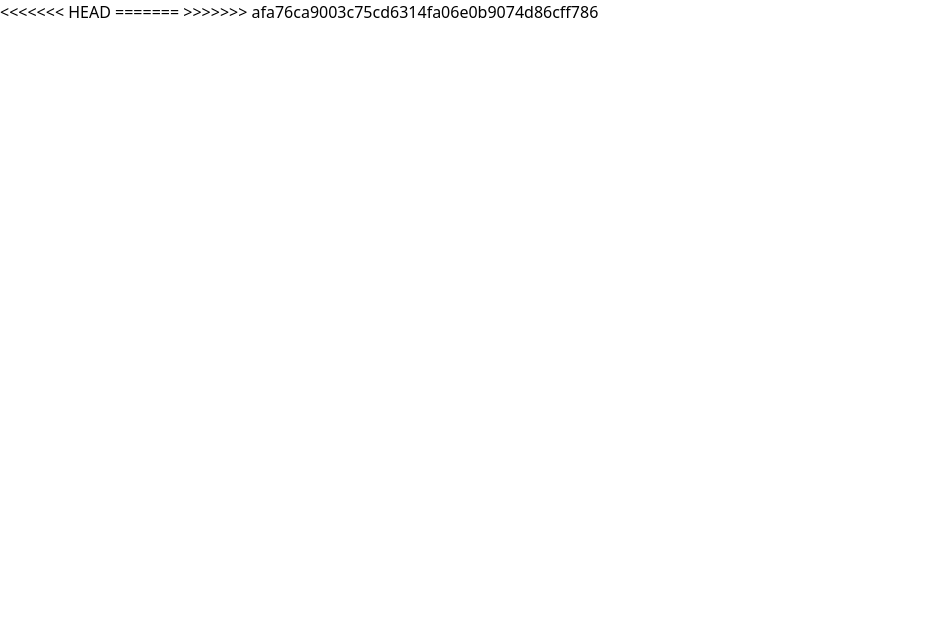
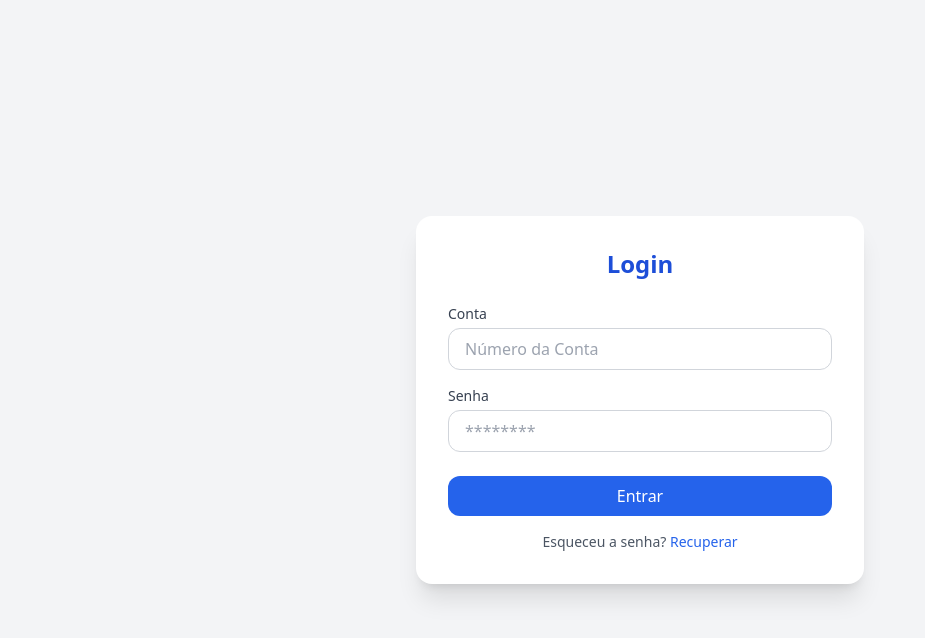
Before and after one commit to DigitalVaultOf/Front-End, an Angular app: page /login in a window 1280 px wide. Before the commit this address led to /. Shown: the top 638 px of the page, without its empty margins (0-925 px from the left). Built offline with nearby package versions, Linux system fonts and the light colour scheme.

Commit message:
Tela login

```diff
--- a/src/app/app.config.ts
+++ b/src/app/app.config.ts
@@ -3,11 +3,13 @@ import { provideRouter } from '@angular/router';
 
 import { routes } from './app.routes';
 import { provideClientHydration, withEventReplay } from '@angular/platform-browser';
+import { provideHttpClient, withInterceptors } from '@angular/common/http';
+import { authInterceptor } from './interceptors/auth-interceptor';
 
 export const appConfig: ApplicationConfig = {
   providers: [
     provideBrowserGlobalErrorListeners(),
     provideZonelessChangeDetection(),
-    provideRouter(routes), provideClientHydration(withEventReplay())
+    provideRouter(routes), provideClientHydration(withEventReplay()),provideHttpClient(withInterceptors([authInterceptor]))
   ]
 };
--- a/src/app/app.html
+++ b/src/app/app.html
@@ -1,4 +1 @@
-<<<<<<< HEAD
 <router-outlet />
-=======
->>>>>>> afa76ca9003c75cd6314fa06e0b9074d86cff786
--- a/src/app/app.routes.ts
+++ b/src/app/app.routes.ts
@@ -1,3 +1,9 @@
 import { Routes } from '@angular/router';
+import { Login } from './login/login';
 
-export const routes: Routes = [];
+export const routes: Routes = [
+    {
+        path: 'login',
+        component: Login
+    }
+];
--- /dev/null
+++ b/src/app/guards/auth-guard.ts
@@ -0,0 +1,12 @@
+import { inject } from '@angular/core';
+import { CanActivateFn } from '@angular/router';
+import { Router } from 'express';
+
+export const authGuard: CanActivateFn = (route, state) => {
+  const token = localStorage.getItem('token')
+  if(token){
+    return true
+  }else{
+    return inject(Router).createUrlTree(['/login'])
+  }
+};
--- /dev/null
+++ b/src/app/interceptors/auth-interceptor.ts
@@ -0,0 +1,17 @@
+import { HttpInterceptorFn } from '@angular/common/http';
+
+export const authInterceptor: HttpInterceptorFn = (req, next) => {
+  const token = localStorage.getItem('token');
+
+if(token){
+  const cloned = req.clone({
+    setHeaders:{
+      Authorization: `Bearer ${token}`
+    }
+  });
+  return next(cloned)
+}
+
+return next(req)
+
+};
--- /dev/null
+++ b/src/app/login/login.html
@@ -0,0 +1,46 @@
+<div class="min-h-screen flex items-center justify-center bg-gray-100 px-4">
+  <div class="bg-white shadow-xl rounded-2xl w-full max-w-md p-8">
+    <h2 class="text-2xl font-bold text-center text-blue-700 mb-6">Login</h2>
+
+    <form (ngSubmit)="login()">
+      <div class="mb-4">
+        <label for="account" class="block text-sm font-medium text-gray-700">Conta</label>
+        <input
+          type="text"
+          id="account"
+          name="account"
+          [(ngModel)]="accountNumber"
+          class="mt-1 block w-full px-4 py-2 border border-gray-300 rounded-xl focus:outline-none focus:ring-2 focus:ring-blue-600"
+          placeholder="Número da Conta"
+          required
+          minlength="6"
+        />
+      </div>
+
+      <div class="mb-6">
+        <label for="senha" class="block text-sm font-medium text-gray-700">Senha</label>
+        <input
+          type="password"
+          id="senha"
+          name="senha"
+          [(ngModel)]="password"
+          class="mt-1 block w-full px-4 py-2 border border-gray-300 rounded-xl focus:outline-none focus:ring-2 focus:ring-blue-600"
+          placeholder="********"
+          required
+          minlength="6"
+        />
+      </div>
+
+      <button
+        type="submit"
+        class="w-full bg-blue-600 text-white py-2 rounded-xl hover:bg-blue-700 transition-colors"
+      >
+        Entrar
+      </button>
+    </form>
+
+    <p class="mt-4 text-sm text-center text-gray-600">
+      Esqueceu a senha? <a href="#" class="text-blue-600 hover:underline">Recuperar</a>
+    </p>
+  </div>
+</div>
--- /dev/null
+++ b/src/app/login/login.ts
@@ -0,0 +1,38 @@
+import { CommonModule } from '@angular/common';
+import { HttpClient } from '@angular/common/http';
+import { Component } from '@angular/core';
+import { FormBuilder, FormGroup, FormsModule, ReactiveFormsModule, Validators } from '@angular/forms';
+import { Auth } from '../services/auth';
+import { Router } from '@angular/router';
+
+@Component({
+  selector: 'app-login',
+  imports: [CommonModule, ReactiveFormsModule,FormsModule],
+  templateUrl: './login.html',
+  styleUrl: './login.scss'
+})
+export class Login {
+  accountNumber = '';
+  password = '';
+
+  constructor(
+    private http: HttpClient,
+    private auth: Auth,
+    private router: Router
+  ){}
+
+  login() {
+    this.http
+      .post<any>('https://localhost:7178/auth/api/Auth/login', {
+        accountNumber: this.accountNumber,
+        password: this.password,
+      })
+      .subscribe({
+        next: (res) => {
+          this.auth.login(res.data.token);
+          this.router.navigate(['/']);
+        },
+        error: () => alert('Falha no login.'),
+      });
+  }
+}
--- /dev/null
+++ b/src/app/services/auth.ts
@@ -0,0 +1,25 @@
+import { Injectable } from '@angular/core';
+
+@Injectable({
+  providedIn: 'root'
+})
+export class Auth {
+
+  private tokenKey = 'token'
+
+  login(token:string): void {
+    localStorage.setItem(this.tokenKey,token)
+  }
+
+  logout(): void {
+    localStorage.removeItem(this.tokenKey);
+  }
+
+  isLoggedIn(): boolean {
+    return !!localStorage.getItem(this.tokenKey);
+  }
+
+  getToken(): string | null {
+    return localStorage.getItem(this.tokenKey);
+  }
+}
```
Also changed, not shown: src/app/login/login.scss (added), 1 other file (tests, documents, lock files or other folders).
